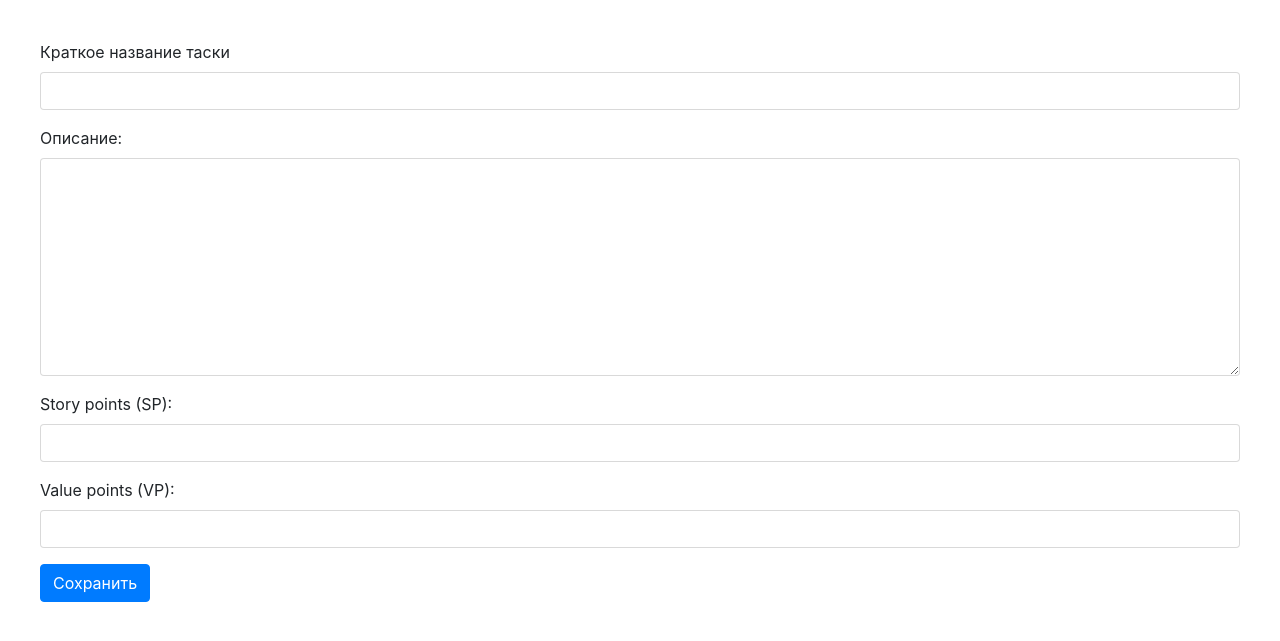
After one commit to tcibinan/sturdy, a Django app: page /sturdy/project/1/create_task in a window 1280 px wide. The commit adds this page. Shown: the top 641 px of the page. Run offline with Django 3.2, Linux system fonts and the light colour scheme; some libraries are stand-ins or nearby versions.

Commit message:
feat: Add create task page

```diff
--- a/sturdy/static/css/sturdy.css
+++ b/sturdy/static/css/sturdy.css
@@ -5,9 +5,11 @@ body {
 
 .tasks-board {
     display: flex;
+    flex-wrap: wrap;
 }
 
 .task-card {
+    flex-grow: 1;
     margin: 8px;
 }
 
--- /dev/null
+++ b/sturdy/templates/sturdy/task_edit_form.html
@@ -0,0 +1,22 @@
+{% extends 'sturdy/base_page.html' %}
+{% block pagecontent %}
+<form action="" method="POST">{% csrf_token %}
+    <div class="form-group">
+        <label for="title">Краткое название таски</label>
+        <input type="text" class="form-control" name="title" id="title" required="" maxlength="200">
+    </div>
+    <div class="form-group">
+        <label for="description">Описание:</label>
+        <textarea name="description" class="form-control" rows="10" id="description" required="" cols="40"></textarea>
+    </div>
+    <div class="form-group">
+        <label for="story_points">Story points (SP):</label>
+        <input type="number" class="form-control" name="story_points" min="0" id="story_points" required="">
+    </div>
+    <div class="form-group">
+        <label for="value_points">Value points (VP):</label>
+        <input type="number" class="form-control" name="value_points" min="0" id="value_points" required="">
+    </div>
+    <button class="btn btn-primary" type="submit">Сохранить</button>
+</form>
+{% endblock %}
--- a/sturdy/urls.py
+++ b/sturdy/urls.py
@@ -1,10 +1,11 @@
 from django.conf.urls import url
 
-from .views import HomePageView, ProjectMainView, TaskDetailsView
+from .views import HomePageView, ProjectMainView, TaskDetailsView, CreateTaskView
 
 app_name = 'sturdy'
 urlpatterns = [
     url(r'^$', HomePageView.as_view(), name='home'),
     url(r'^project/(?P<project_id>[0-9]+)$', ProjectMainView.as_view(), name='project'),
     url(r'^project/(?P<project_id>[0-9]+)/task/(?P<task_id>[0-9]+)$', TaskDetailsView.as_view(), name='task_details'),
+    url(r'^project/(?P<project_id>[0-9]+)/create_task$', CreateTaskView.as_view(), name='create_task'),
 ]
--- a/sturdy/views.py
+++ b/sturdy/views.py
@@ -1,4 +1,8 @@
-from django.views.generic import TemplateView, DetailView
+from django import forms
+from django.forms import Form
+from django.shortcuts import get_object_or_404
+from django.views.generic import TemplateView, CreateView
+from django.core.urlresolvers import reverse_lazy, reverse
 from .models import Project, Task
 
 # Create your views here.
@@ -28,3 +32,16 @@ class TaskDetailsView(TemplateView):
         context = super(TaskDetailsView, self).get_context_data(**kwargs)
         context['task'] = Task.objects.get(pk = kwargs['task_id'])
         return context
+
+class CreateTaskView(CreateView):
+    model = Task
+    template_name = 'sturdy/task_edit_form.html'
+    fields = ['title', 'description', 'story_points', 'value_points']
+    success_url = reverse_lazy('sturdy:home')
+
+    def form_valid(self, form):
+        form.instance.project = Project.objects.get(pk=self.kwargs['project_id'])
+        return super(CreateTaskView, self).form_valid(form)
+
+    def get_success_url(self):
+        return reverse('sturdy:project', kwargs={'project_id':self.kwargs['project_id']})
```
